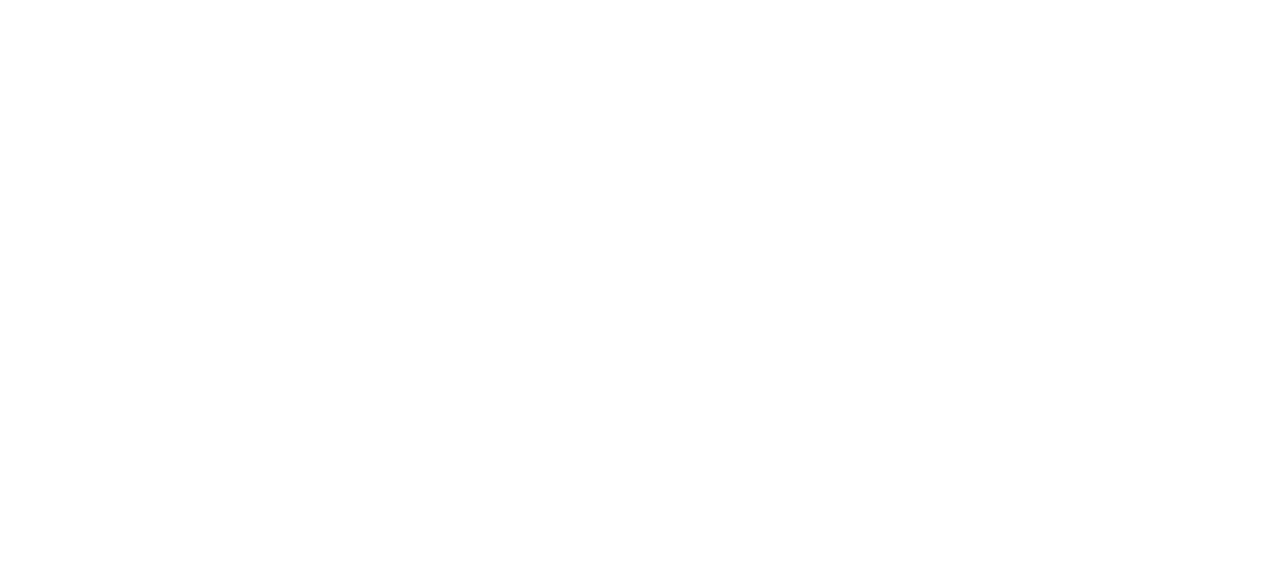
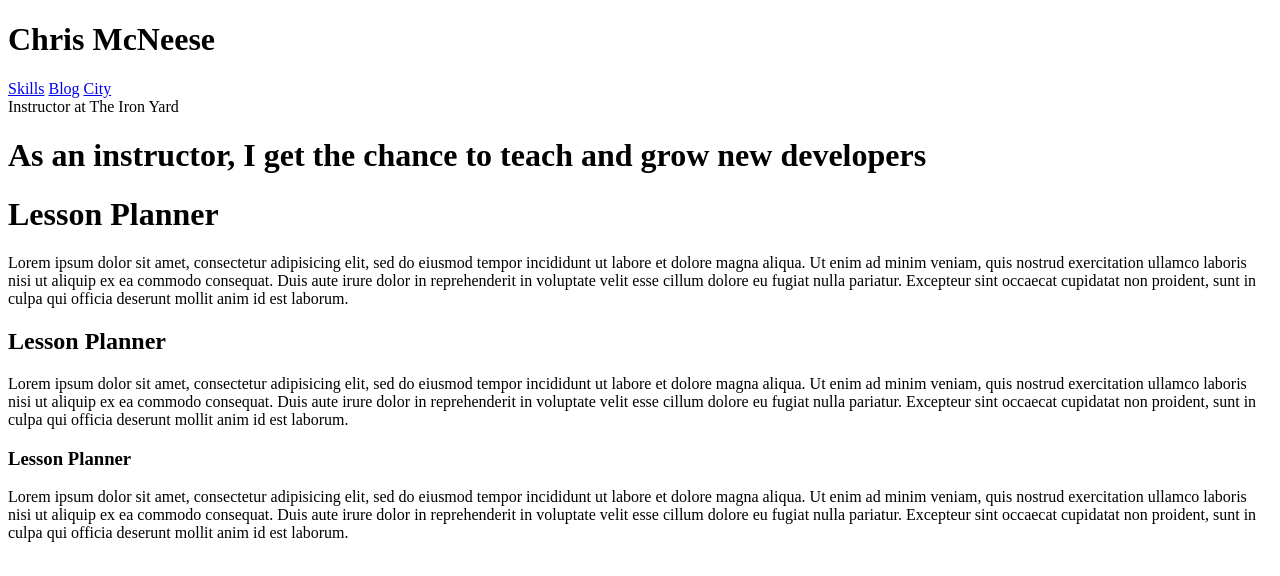
Before and after one commit to cmcneese/07-portfoliosite, a website: page public/index.html in a window 1280 px wide. Drawn offline with nearby package versions, Linux system fonts and the light colour scheme; files that its build step writes are made by us from their sources.

Commit message:
Finishing HTML

```diff
--- a/public/index.html
+++ b/public/index.html
@@ -6,7 +6,45 @@
   <link rel="stylesheet" href="/app.css">
 </head>
 <body>
-  <nav></nav>
+  <header>
+  <h1>Chris McNeese</h1>
+    <nav>
+      <a href="/">Skills</a>
 
+      <a href="/blog.html">Blog</a>
+
+      <a href="/city.html">City</a>
+    </nav>
+  <div>Instructor at The Iron Yard
+    <h1>
+    As an instructor, I get the chance to teach and grow new developers
+    </h1>
+  </div>
+  <div>
+    <title>My Projects</title>
+    <h1>Lesson Planner</h1>
+      <body>
+        Lorem ipsum dolor sit amet, consectetur adipisicing elit, sed do eiusmod tempor incididunt ut labore et dolore magna aliqua. Ut enim ad minim veniam, quis nostrud exercitation ullamco laboris nisi ut aliquip ex ea commodo consequat. Duis aute irure dolor in reprehenderit in voluptate velit esse cillum dolore eu fugiat nulla pariatur. Excepteur sint occaecat cupidatat non proident, sunt in culpa qui officia deserunt mollit anim id est laborum.
+      </body>
+      <!-- <img src="" alt="" /> -->
+    <h2>Lesson Planner</h2>
+      <body>
+        Lorem ipsum dolor sit amet, consectetur adipisicing elit, sed do eiusmod tempor incididunt ut labore et dolore magna aliqua. Ut enim ad minim veniam, quis nostrud exercitation ullamco laboris nisi ut aliquip ex ea commodo consequat. Duis aute irure dolor in reprehenderit in voluptate velit esse cillum dolore eu fugiat nulla pariatur. Excepteur sint occaecat cupidatat non proident, sunt in culpa qui officia deserunt mollit anim id est laborum.
+      </body>
+      <!-- <img src="" alt=""> -->
+    <h3>Lesson Planner</h3>
+      <body>
+        Lorem ipsum dolor sit amet, consectetur adipisicing elit, sed do eiusmod tempor incididunt ut labore et dolore magna aliqua. Ut enim ad minim veniam, quis nostrud exercitation ullamco laboris nisi ut aliquip ex ea commodo consequat. Duis aute irure dolor in reprehenderit in voluptate velit esse cillum dolore eu fugiat nulla pariatur. Excepteur sint occaecat cupidatat non proident, sunt in culpa qui officia deserunt mollit anim id est laborum.
+      </body>
+      <!-- <img src="" alt=""> -->
+  </div>
+  </header>
 </body>
+<footer>
+  <a href="www.twitter.com/thechrismcneese"></a>
+  <a href="www.facebook.com"></a>
+  <a href=""></a>
+  <a href="www.github.com/cmcneese"></a>
+  <a href="www.linkedin.com/in/chrismcneese"></a>
+</footer>
 </html>
```
